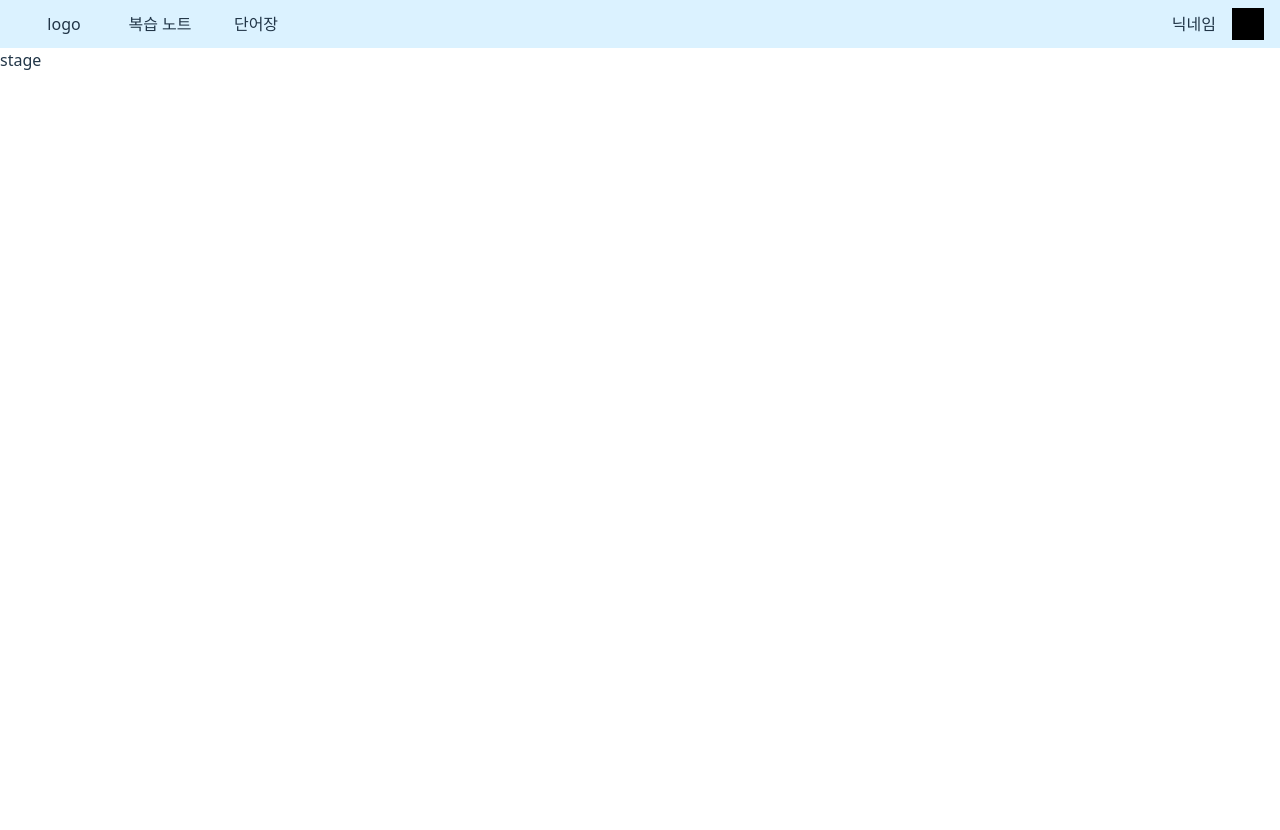
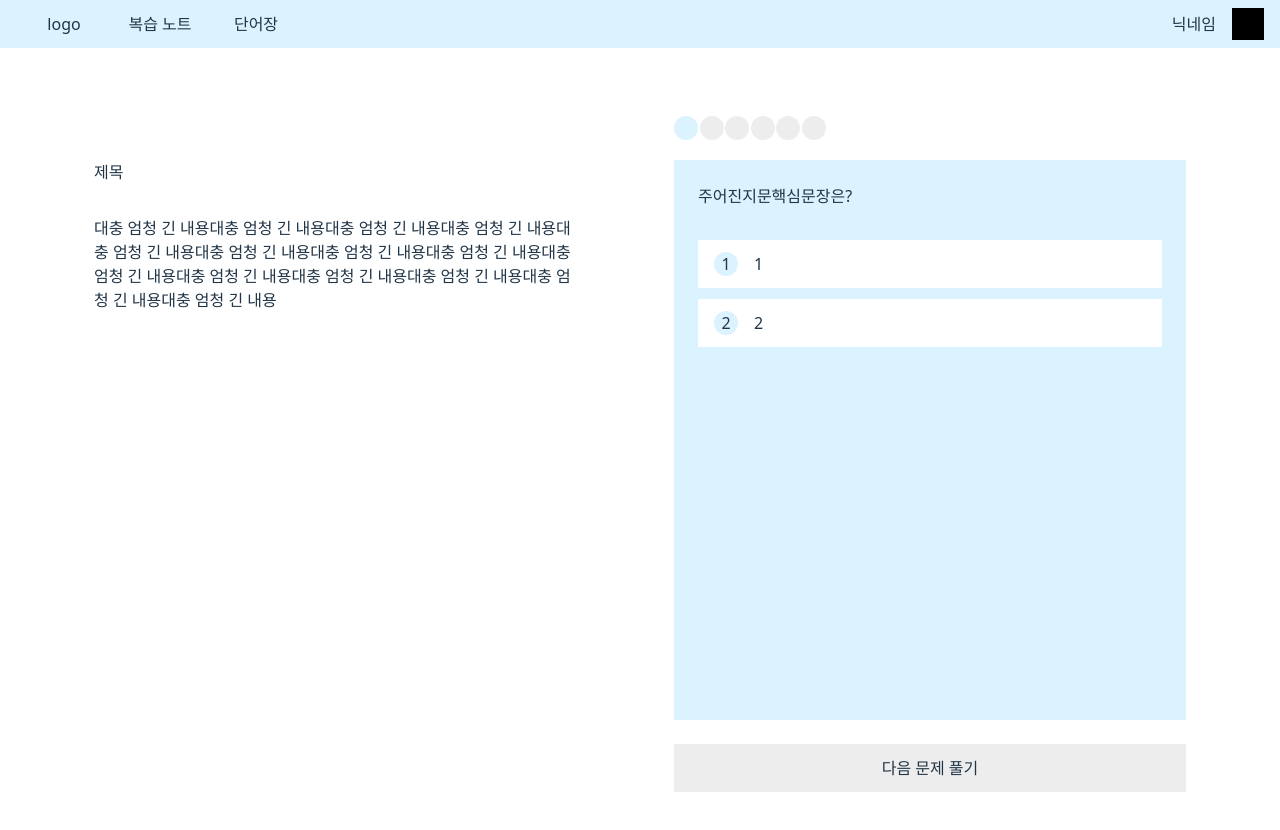
Before and after one commit to gdsc-ssu/liter-sea-client, a React (Vite) app: page /stage in a window 1280 px wide. Shown: the top 830 px of the page. Before the commit the page ends 800 px from the top, so only its background shows below. Built offline with nearby package versions, Linux system fonts and the light colour scheme.

Commit message:
feat: 단계 요약 페이지 완성

```diff
--- a/src/Router.tsx
+++ b/src/Router.tsx
@@ -1,6 +1,7 @@
 import { BrowserRouter, Routes, Route } from "react-router-dom";
 import Layout from "./components/Layout/Layout";
 import Header from "./components/Header/Header";
+import StageCheck from "./pages/StageCheck/StageCheck";
 
 function Router() {
   return (
@@ -12,7 +13,7 @@ function Router() {
           <Route path="/signin" element={<div>signin</div>} />
           <Route path="/review" element={<div>review</div>} />
           <Route path="/signout" element={<div>signout</div>} />
-          <Route path="/stage" element={<div>stage</div>} />
+          <Route path="/stage" element={<StageCheck />} />
           <Route path="/summary" element={<div>summary</div>} />
           <Route path="/vocabulary" element={<div>vocabulary</div>} />
         </Routes>
--- /dev/null
+++ b/src/components/Layout/TestLayout.tsx
@@ -0,0 +1,70 @@
+import styled from "styled-components";
+import Problem from "../Problem/Problem";
+import Text from "../Text/Text";
+import { COLORS } from "@/styles/colors";
+import StateStage from "../StateStage/StateStage";
+
+const TestLayout = () => {
+  return (
+    <Container>
+      <TextBox>
+        <Text />
+      </TextBox>
+      <ProblemBox>
+        <StateStage number={1} />
+
+        <Problem title={"주어진지문핵심문장은?"}>
+          <MultipleBox>
+            <NumberBox>1</NumberBox>
+            <NumberTextBox>1</NumberTextBox>
+          </MultipleBox>
+          <MultipleBox>
+            <NumberBox>2</NumberBox>
+            <NumberTextBox>2</NumberTextBox>
+          </MultipleBox>
+        </Problem>
+      </ProblemBox>
+    </Container>
+  );
+};
+
+const Container = styled.div`
+  padding: 3rem;
+  display: flex;
+  justify-content: center;
+  margin: auto;
+`;
+
+const TextBox = styled.div`
+  margin-right: 100px;
+  margin-top: 4rem;
+`;
+
+const ProblemBox = styled.div``;
+
+const MultipleBox = styled.div`
+  display: flex;
+  background-color: white;
+  margin-top: 0.7rem;
+  height: 3rem;
+`;
+
+const NumberBox = styled.div`
+  background-color: ${COLORS.primary};
+  border-radius: 50%;
+  display: flex;
+  justify-content: center;
+  align-items: center;
+  margin: auto 0 auto 1rem;
+  width: 1.5rem;
+  height: 1.5rem;
+`;
+
+const NumberTextBox = styled.div`
+  margin-left: 1rem;
+  display: flex;
+  justify-content: center;
+  align-items: center;
+`;
+
+export default TestLayout;
--- /dev/null
+++ b/src/components/Problem/Problem.tsx
@@ -0,0 +1,35 @@
+import styled from "styled-components";
+import { COLORS } from "@/styles/colors";
+import NextButton from "../Button/NextButton";
+
+interface ProblemProps {
+  title: string;
+  children: React.ReactNode;
+}
+
+const Problem = ({ title, children }: ProblemProps) => {
+  return (
+    <>
+      <Container>
+        <ProblemTitle>{title}</ProblemTitle>
+        <AnswerBox>{children}</AnswerBox>
+      </Container>
+      <NextButton text="다음 문제 풀기" />
+    </>
+  );
+};
+
+const Container = styled.div`
+  background-color: ${COLORS.primary};
+  width: 32rem;
+  height: 35rem;
+  padding: 1.5rem;
+  margin-bottom: 1.5rem;
+`;
+const ProblemTitle = styled.div``;
+
+const AnswerBox = styled.div`
+  margin-top: 2rem;
+`;
+
+export default Problem;
--- /dev/null
+++ b/src/components/Text/Text.tsx
@@ -0,0 +1,27 @@
+import styled from "styled-components";
+
+const Text = () => {
+  return (
+    <Container>
+      <TitleBox>제목</TitleBox>
+      <TextBox>
+        대충 엄청 긴 내용대충 엄청 긴 내용대충 엄청 긴 내용대충 엄청 긴 내용대충
+        엄청 긴 내용대충 엄청 긴 내용대충 엄청 긴 내용대충 엄청 긴 내용대충 엄청
+        긴 내용대충 엄청 긴 내용대충 엄청 긴 내용대충 엄청 긴 내용대충 엄청 긴
+        내용대충 엄청 긴 내용
+      </TextBox>
+    </Container>
+  );
+};
+
+const Container = styled.div`
+  width: 30rem;
+`;
+
+const TitleBox = styled.div``;
+
+const TextBox = styled.div`
+  margin-top: 2rem;
+`;
+
+export default Text;
--- /dev/null
+++ b/src/pages/StageCheck/StageCheck.style.tsx
@@ -0,0 +1,2 @@
+import { COLORS } from "@/styles/colors";
+import styled from "styled-components";
--- a/src/pages/StageCheck/StageCheck.tsx
+++ b/src/pages/StageCheck/StageCheck.tsx
@@ -0,0 +1,7 @@
+import TestLayout from "@/components/Layout/TestLayout";
+
+const StageCheck = () => {
+  return <TestLayout></TestLayout>;
+};
+
+export default StageCheck;
```
